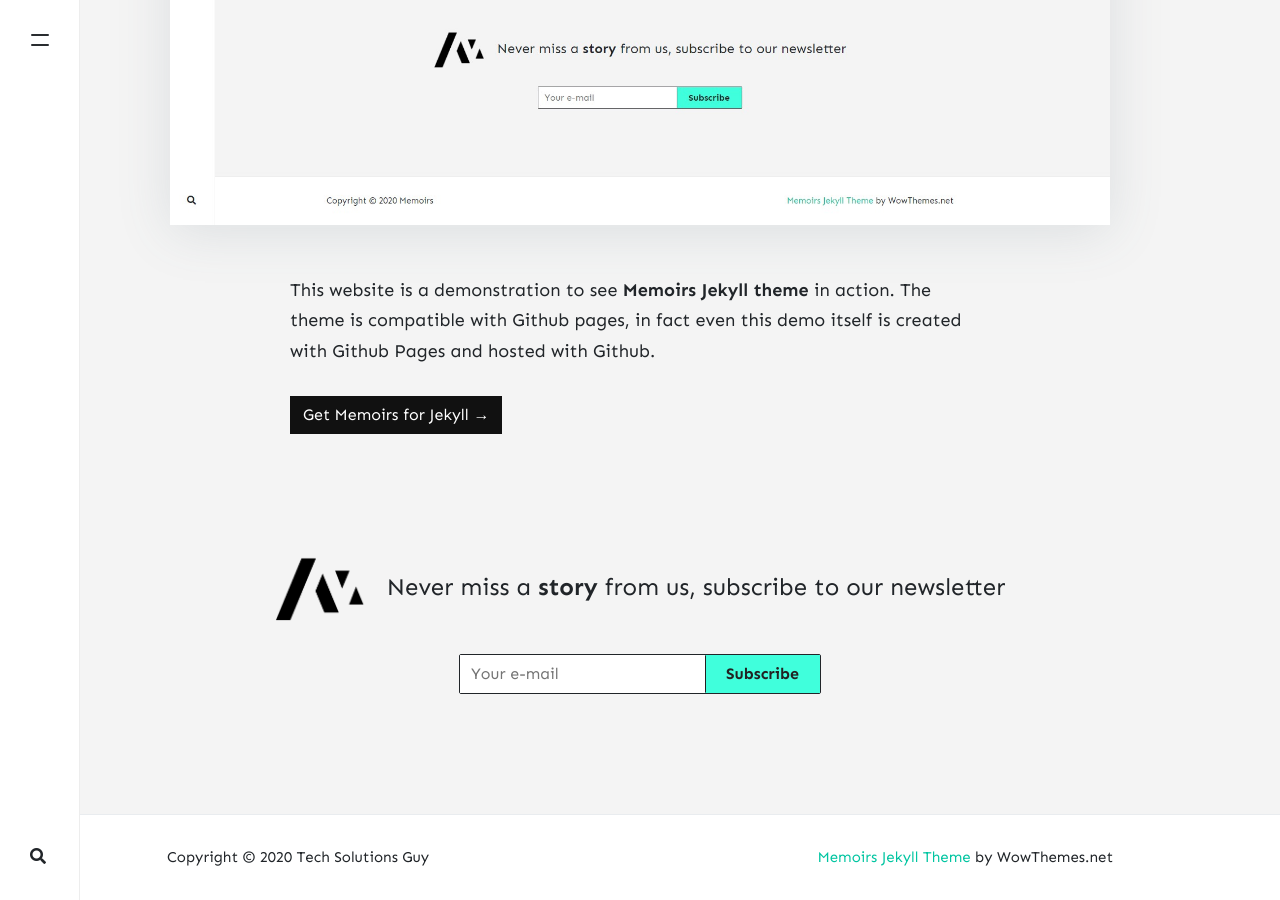
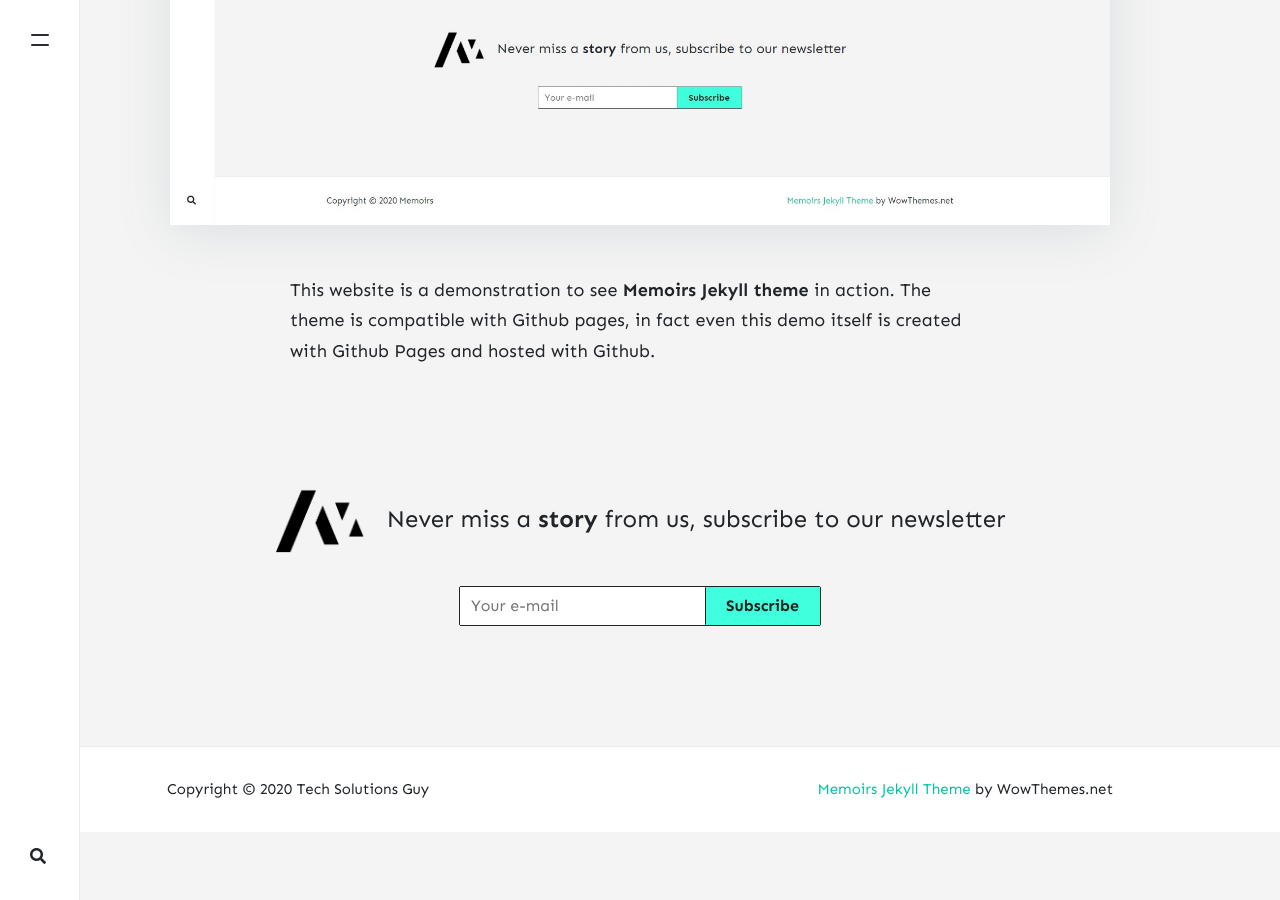
Before and after one commit to rbiswas-mirp/techsolutionsguy, a Jekyll site: the page built from _pages/about.md, in a window 1280 px wide and 900 px high, scrolled down 1591 px. Built offline with Jekyll 4.4.1, drawn with Linux system fonts in a browser that asks for light colours; nearby versions of some CDN libraries; comment, search, counter and statistics services are not loaded; after the commit the page ends 2423 px from its top, so only the background shows below that.

Commit message:
Update about.md

```diff
--- a/_pages/about.md
+++ b/_pages/about.md
@@ -8,5 +8,3 @@ imageshadow: true
 ---
 
 This website is a demonstration to see **Memoirs Jekyll theme** in action. The theme is compatible with Github pages, in fact even this demo itself is created with Github Pages and hosted with Github.
-
-<a target="_blank" href="https://bootstrapstarter.com/bootstrap-templates/jekyll-theme-memoirs/" class="btn btn-dark"> Get Memoirs for Jekyll &rarr;</a>
```
